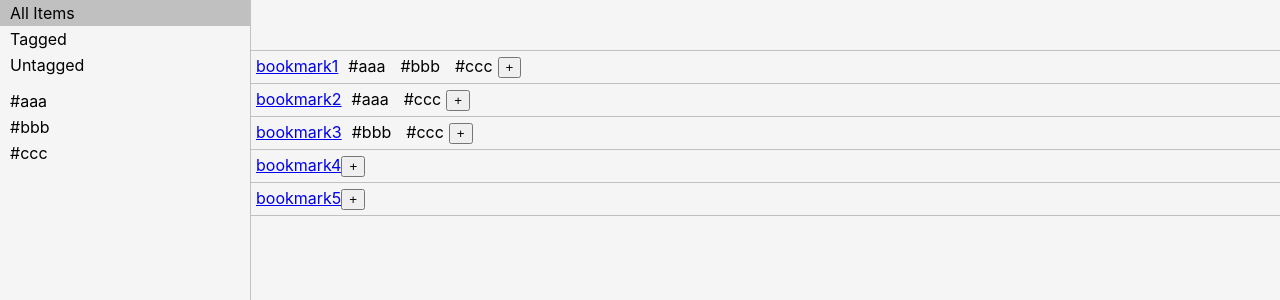
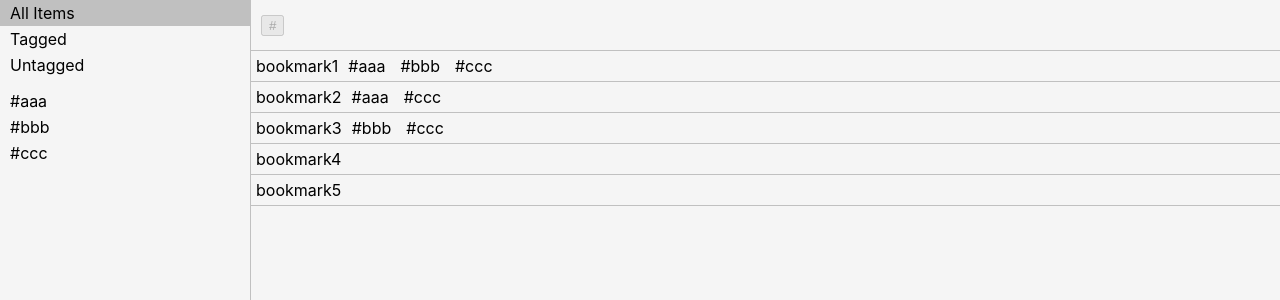
Before and after one commit to domb5041/bookmark-manager, a React (Create React App) app: page / in a window 1280 px wide. Shown: the top 300 px of the page. Built offline with nearby package versions, Linux system fonts and the light colour scheme.

Commit message:
added editTags dislog box

```diff
--- a/package.json
+++ b/package.json
@@ -15,6 +15,7 @@
         "react": "^18.2.0",
         "react-dom": "^18.2.0",
         "react-scripts": "5.0.1",
+        "react-transition-group": "^4.4.5",
         "styled-components": "^5.3.5",
         "typescript": "^4.8.3"
     },
@@ -43,6 +44,7 @@
         ]
     },
     "devDependencies": {
+        "@types/react-transition-group": "^4.4.5",
         "@types/styled-components": "^5.1.26"
     }
 }
--- a/src/App.tsx
+++ b/src/App.tsx
@@ -2,6 +2,7 @@ import React from "react";
 import styled from "styled-components";
 import { useStores } from "./store";
 import { observer } from "mobx-react";
+import EditTags from "./components/EditTags";
 
 const Container = styled.div`
     display: flex;
@@ -23,6 +24,9 @@ const Toolbar = styled.div`
     height: 50px;
     border-bottom: 1px solid silver;
     background-color: whitesmoke;
+    display: flex;
+    align-items: center;
+    padding: 0 10px;
 `;
 
 const Container2 = styled.div`
@@ -36,9 +40,11 @@ const Container3 = styled.div`
     background-color: whitesmoke;
 `;
 
-const Bookmark = styled.div`
+const Bookmark = styled.div<{ active: boolean }>`
     border-bottom: 1px solid silver;
     padding: 5px;
+    background-color: ${props => (props.active ? "silver" : "transparent")};
+    cursor: pointer;
 `;
 
 const Tag = styled.label`
@@ -101,17 +107,28 @@ function App() {
                 ))}
             </Sidebar>
             <Container2 id='container-right'>
-                <Toolbar id='toolbar' />
+                <Toolbar id='toolbar'>
+                    <button
+                        onClick={() => bookmarkStore.setEditTagsDialogVisible(true)}
+                        disabled={bookmarkStore.activeBookmark === ""}
+                    >
+                        #
+                    </button>
+                </Toolbar>
+                <EditTags />
                 <Container3 id='bookmarks-container'>
                     {getBookmarks().map(bookmark => (
-                        <Bookmark key={bookmark.id}>
-                            <a href={bookmark.url}>{bookmark.name}</a>
+                        <Bookmark
+                            key={bookmark.id}
+                            onClick={() => bookmarkStore.setActiveBookmark(bookmark.id)}
+                            active={bookmarkStore.activeBookmark === bookmark.id}
+                        >
+                            <label>{bookmark.name}</label>
                             {bookmark.tags.map((tag, i) => (
                                 <Tag onClick={() => bookmarkStore.setActiveFilter(tag)} key={`${i}-${tag}`}>
                                     #{tag}
                                 </Tag>
                             ))}
-                            <button onClick={() => bookmarkStore.addTag(bookmark.id)}>+</button>
                         </Bookmark>
                     ))}
                 </Container3>
--- /dev/null
+++ b/src/components/DialogBox.tsx
@@ -0,0 +1,95 @@
+import React, { FC, ReactElement, useRef } from "react";
+import styled from "styled-components";
+import { CSSTransition } from "react-transition-group";
+
+const Container = styled.div`
+    position: fixed;
+    top: 0;
+    left: 0;
+    bottom: 0;
+    right: 0;
+    display: flex;
+    align-items: center;
+    justify-content: center;
+    z-index: 3000;
+    background: rgba(0, 0, 0, 0.1);
+    padding: 10px;
+    & .dialog-panel {
+        background: whitesmoke;
+        border-radius: 5px;
+        box-shadow: 0 5px 20px rgba(0, 0, 0, 0.2);
+        display: flex;
+        flex-direction: column;
+        overflow: hidden;
+        pointer-events: all;
+        max-width: 100%;
+        max-height: 100%;
+        width: 300px;
+        height: 200px;
+        border: 1px solid silver;
+    }
+    &.dialog-container-enter {
+        opacity: 0;
+    }
+    &.dialog-container-enter-active {
+        opacity: 1;
+        transition: 0.2s;
+    }
+    &.dialog-container-exit {
+        opacity: 1;
+    }
+    &.dialog-container-exit-active {
+        opacity: 0;
+        transition: 0.2s;
+    }
+`;
+
+const Header = styled.div`
+    padding: 5px;
+`;
+
+const Body = styled.div`
+    padding: 20px;
+    flex: 1;
+`;
+
+const Footer = styled.div`
+    display: flex;
+    padding: 5px;
+    justify-content: space-between;
+`;
+
+interface IDialogBoxProps {
+    children: ReactElement;
+    active: boolean;
+    close: () => void;
+    onConfirm: () => void;
+    title: string;
+}
+
+const DialogBox: FC<IDialogBoxProps> = ({ children, active, close, title, onConfirm }) => {
+    const nodeRef = useRef(null);
+    return (
+        <CSSTransition nodeRef={nodeRef} in={active} unmountOnExit timeout={200} classNames='dialog-container'>
+            <Container ref={nodeRef}>
+                <div className='dialog-panel' onClick={e => e.stopPropagation()}>
+                    <Header>{title}</Header>
+                    <Body>{children}</Body>
+                    <Footer>
+                        <button onClick={close}>cancel</button>
+                        <button
+                            onClick={() => {
+                                onConfirm();
+                                close();
+                            }}
+                        >
+                            confirm
+                        </button>
+                    </Footer>
+                </div>
+            </Container>
+        </CSSTransition>
+    );
+};
+
+export default DialogBox;
--- /dev/null
+++ b/src/components/EditTags.tsx
@@ -0,0 +1,30 @@
+import React, { useEffect, useState } from "react";
+import { useStores } from "../store";
+import DialogBox from "./DialogBox";
+import { observer } from "mobx-react";
+
+const EditTags = () => {
+    const { bookmarkStore } = useStores();
+    const [tags, setTags] = useState("");
+
+    useEffect(() => {
+        const initialValue =
+            bookmarkStore.activeBookmarkIndex >= 0
+                ? bookmarkStore.bookmarks[bookmarkStore.activeBookmarkIndex].tags.join(", ")
+                : "";
+        setTags(initialValue);
+    }, [bookmarkStore.activeBookmarkIndex, bookmarkStore.bookmarks]);
+
+    return (
+        <DialogBox
+            title='Edit Tags'
+            active={bookmarkStore.editTagsDialogVisible}
+            close={() => bookmarkStore.setEditTagsDialogVisible(false)}
+            onConfirm={() => bookmarkStore.setTags(tags)}
+        >
+            <input value={tags} onChange={e => setTags(e.target.value)} />
+        </DialogBox>
+    );
+};
+
+export default observer(EditTags);
--- a/src/store/bookmark.store.ts
+++ b/src/store/bookmark.store.ts
@@ -13,6 +13,15 @@ class bookmarkStore {
         { id: "5", name: "bookmark5", url: "url", tags: [] },
     ];
 
+    activeBookmark = "";
+    activeBookmarkIndex = -1;
+
+    setActiveBookmark = (id: string) => {
+        this.activeBookmark = id;
+        const index = this.bookmarks.findIndex(b => b.id === id);
+        this.activeBookmarkIndex = index;
+    };
+
     get tags() {
         const flattenedTags = this.bookmarks.map(b => b.tags).flat();
         const uniqueTags = [...new Set(flattenedTags)];
@@ -22,12 +31,19 @@ class bookmarkStore {
     activeFilter = "@all";
 
     setActiveFilter = (tag: string) => {
+        this.setActiveBookmark("");
         this.activeFilter = tag;
     };
 
-    addTag = (id: string) => {
-        const index = this.bookmarks.findIndex(b => b.id === id);
-        this.bookmarks[index].tags.push("newTag");
+    setTags = (tagsString: string) => {
+        const newTags = tagsString.split(", ");
+        this.bookmarks[this.activeBookmarkIndex].tags = newTags;
+    };
+
+    editTagsDialogVisible = false;
+
+    setEditTagsDialogVisible = (bool: boolean) => {
+        this.editTagsDialogVisible = bool;
     };
 }
 
```
Also changed, not shown: 1 other file (tests, documents, lock files or other folders).
